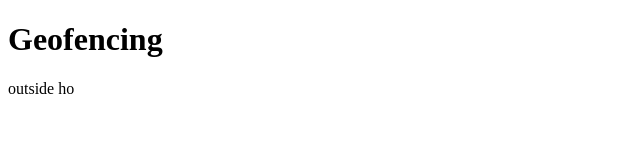
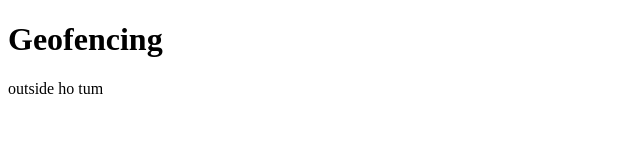
Before and after one commit to pratiksingh668/hello-world, a plain HTML site: page index.html in a window 1280 px wide. Shown: the full height of the page, 0-640 px from the left. Drawn offline with Linux system fonts and the light colour scheme.

Commit message:
index.html

```diff
--- a/index.html
+++ b/index.html
@@ -5,7 +5,7 @@
 
 
 <script>
-document.write("outside ho")
+document.write("outside ho tum")
 </script>
 
 </body>
```
